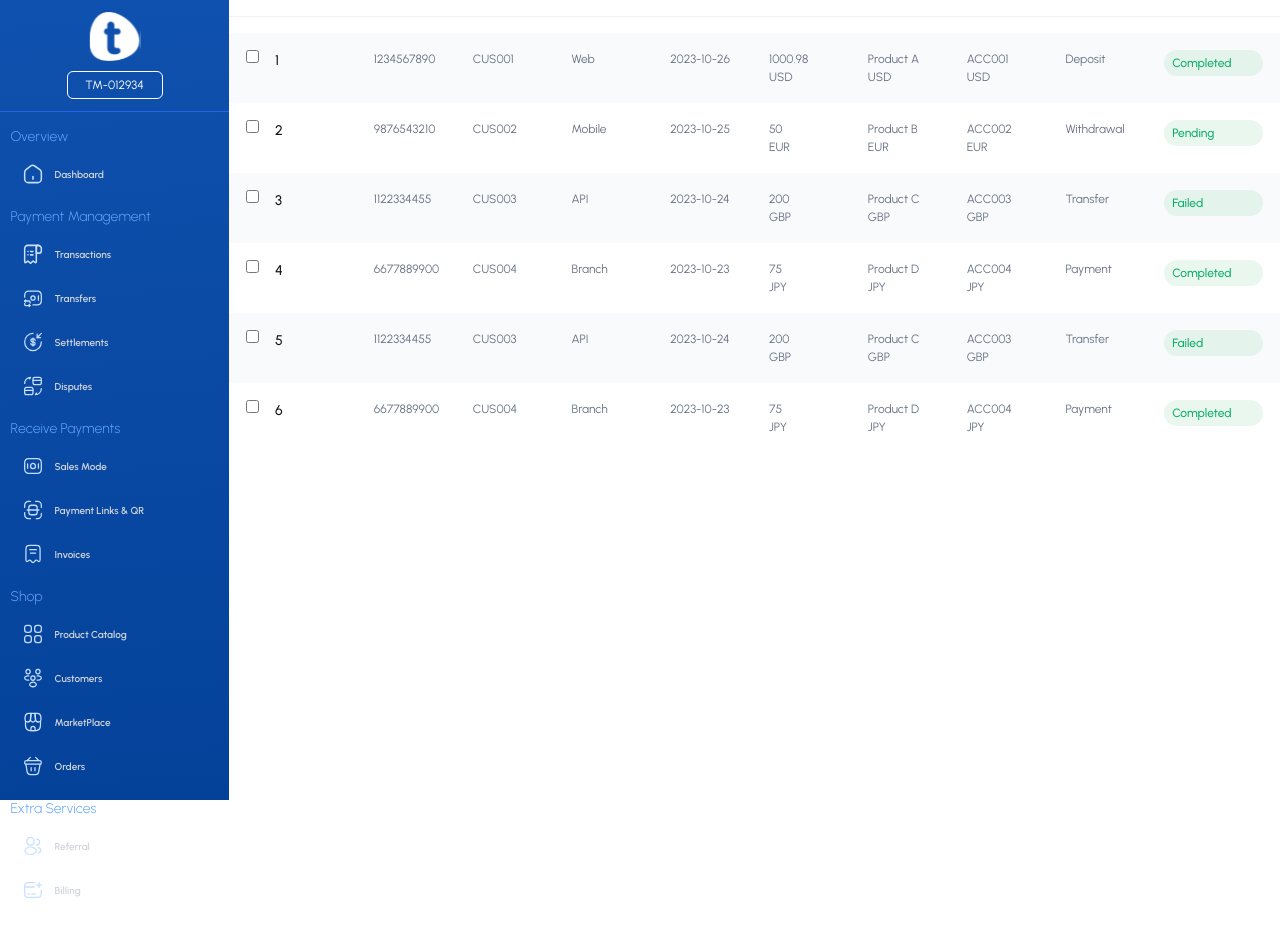
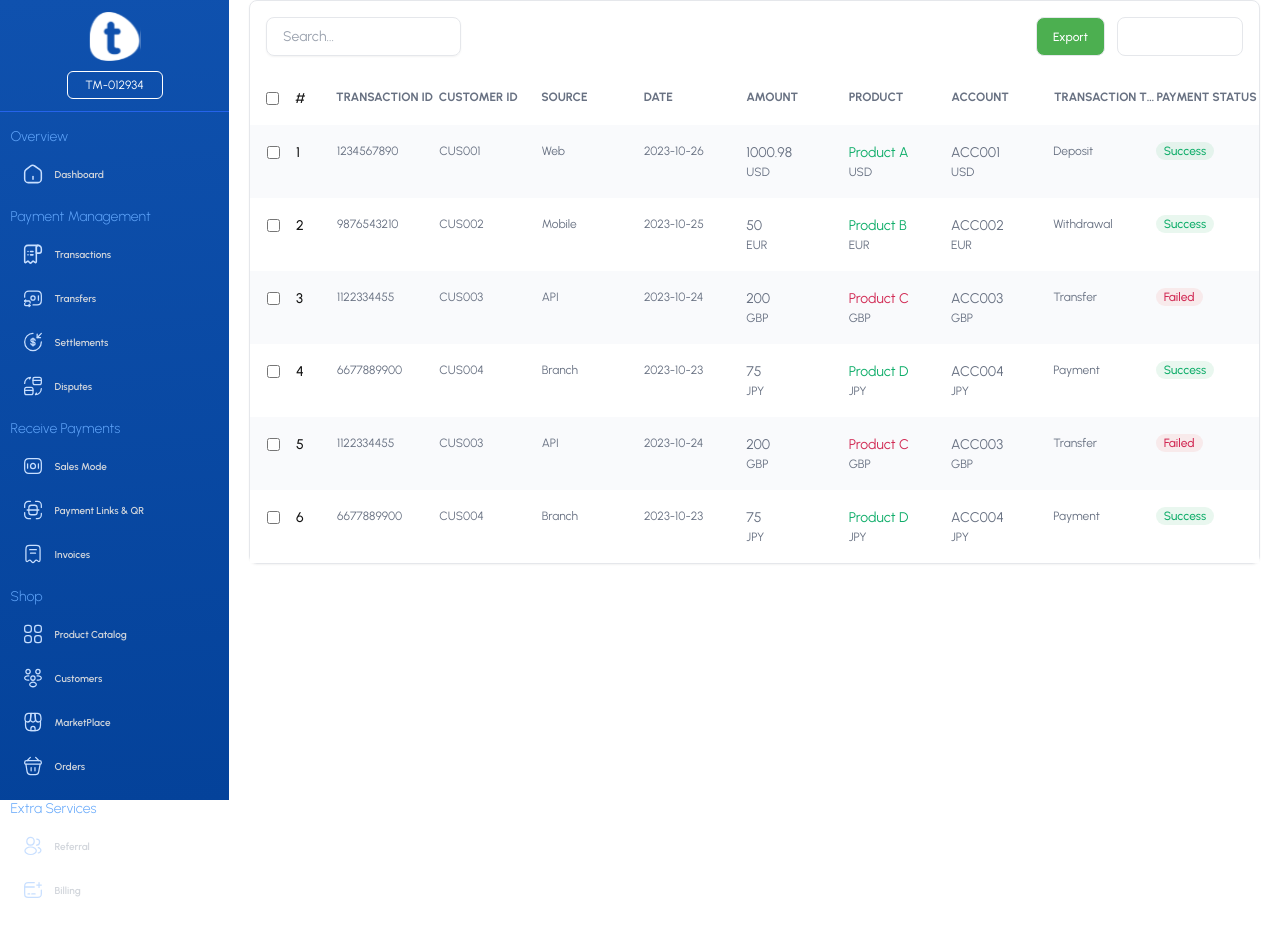
Before and after one commit to ejawuku/Dashboard, a Next.js app: page /transactions in a window 1280 px wide. Built offline with nearby package versions, Linux system fonts and the light colour scheme.

Commit message:
homepage corrections

```diff
--- /dev/null
+++ b/app/(components)/icon-button.tsx
@@ -0,0 +1,20 @@
+import Image from 'next/image';
+
+interface IconButtonProps {
+    backgroundColor?: string;
+    image?: string;
+    text?: string;
+    outlined?: boolean;
+}
+
+const IconButton: React.FC<IconButtonProps> = ({ backgroundColor, image, text, outlined }) => {
+    return (
+        <button className={`flex items-center p-2 ${outlined ? 'border border-black' : ''} ${backgroundColor ? `bg-${backgroundColor}` : ''}`}>
+            {image && (
+                <Image src={image} alt={text || 'icon'} width={20} height={20} className={`${text ? 'mr-2' : ''}`} />
+            )}
+            {text && <span>{text}</span>}
+        </button>
+    );
+};
+export default IconButton;
--- a/app/(components)/transaction-item.tsx
+++ b/app/(components)/transaction-item.tsx
@@ -28,29 +28,29 @@ const TransactionItem: React.FC<TransactionItemProps> = ({
     count,
 }) => {
     return (
-        <div className="flex w-full text-xs font-[400] p-4 text-transactiontextcolor gap-4">
+        <div className="flex w-full text-xs font-[400] py-4 text-transactiontextcolor">
             <div className="flex w-full grow items-start">
-                <input type="checkbox" checked={selected} readOnly className="mr-4" />
-                <div className="w-full truncate text-captextcolor text-sm font-[500]">{count}</div>
+                <input type="checkbox" checked={selected} readOnly className="mx-4 mt-1" />
+                <div className="w-2/5 truncate text-captextcolor text-sm font-[500]">{count}</div>
                 <div className="w-full truncate">{transactionId}</div>
                 <div className="w-full truncate">{customerId}</div>
                 <div className="w-full truncate">{source}</div>
                 <div className="w-full truncate">{date}</div>
                 <div className=" w-full gap-2 items-center">
-                    <div className="w-full">{amount}</div>
+                    <div className="w-full text-sm font-[400]">{amount}</div>
                     <div className="w-full">{currency}</div>
                 </div>
                 <div className=" w-full gap-2 items-center">
-                    <div className="w-full">{product}</div>
+                    <div className={`w-full text-sm font-[400] ${paymentStatus == "Success" ? 'text-successtextcolor' : 'text-failedtextcolor'}`}>{product}</div>
                     <div className="w-full">{currency}</div>
                 </div>
                 <div className=" w-full gap-2 items-center">
-                    <div className="w-full">{account}</div>
+                    <div className="w-full text-sm font-[400] ">{account}</div>
                     <div className="w-full">{currency}</div>
                 </div>
                 <div className="w-full truncate">{transactionType}</div>
-                <div className="w-full truncate">
-                    <div className="rounded-full px-2 py-1 font-[500] text-successtextcolor bg-successcolor whitespace-nowrap">
+                <div className="w-full ">
+                    <div className={`rounded-full px-2 font-[500] max-w-fit flex items-center justify-center ${paymentStatus == "Success" ? 'text-successtextcolor' : 'text-failedtextcolor'} ${paymentStatus == "Success" ? 'bg-successcolor' : 'bg-failedcolor'} whitespace-nowrap`}>
                         {paymentStatus}
                     </div>
                 </div>
--- a/app/(components)/transaction-status-card.tsx
+++ b/app/(components)/transaction-status-card.tsx
@@ -11,7 +11,7 @@ const Transactionstatuscard: React.FC<TransactionstatuscardProps> = ({ backgroun
   return (
     <div className={`${backgroundColor ? backgroundColor : 'bg-white'} rounded-md border-2 ${borderColor ? borderColor : 'border-white'} flex flex-col p-4 gap-5 w-full`}>
       <div className='text-xs font-[500] text-textcolor'>{caption}</div>
-      <div className='text-3xl font-[600] text-textcolor pb-12'>{count}</div>
+      <div className='text-3xl font-[600] text-textcolor md:pb-12'>{count}</div>
     </div>
   );
 };
--- a/app/(components)/transactiontable.tsx
+++ b/app/(components)/transactiontable.tsx
@@ -15,7 +15,7 @@ const TransactionTable: React.FC<TransactiontableProps> = ({ data, title, date }
                 <div className="text-sm text-headercolor font-[600]">{title}</div>
                 <div className="text-xs font-[600] text-headercolor">{date}</div>
             </div>
-            <hr className="border-hrcolor" />
+
 
             <table className="w-full border-none">
                 <tbody>
@@ -37,7 +37,7 @@ const TransactionTable: React.FC<TransactiontableProps> = ({ data, title, date }
                                     transactionType={item.transactionType}
                                     paymentStatus={item.paymentStatus}
                                     selected={false}
-                                    count={index+1}                                />
+                                    count={index + 1} />
                             </td>
                         </tr>
                     ))}
--- a/app/page.tsx
+++ b/app/page.tsx
@@ -12,6 +12,6 @@ import Transactions from "./transactions/page";
 
 export default function Home() {
   return <div>
-    <Transactions />
+    <Dashboard />
   </div>;
 }
--- a/app/transactions/page.tsx
+++ b/app/transactions/page.tsx
@@ -9,7 +9,43 @@ const Transactions = () => {
             <div className="flex flex-row w-full h-screen">
                 <Sidenav />
                 <div className="w-full h-screen bg-white">
-                    <div>
+                    <div className='flex flex-col border rounded-lg shadow-sm mx-5 '>
+                        <div className="flex flex-row justify-between mx-4 mb-8 mt-4">
+                            <div className="flex items-center border border-searchboxcolor shadow-sm rounded-lg px-2 py-2 w-1/5">
+                                {/* <svg xmlns="http://www.w3.org/2000/svg" fill="none" viewBox="0 0 24 24" strokeWidth={1.5} stroke="currentColor" className="w-6 h-6 text-searchiconcolor">
+                                    <path strokeLinecap="round" strokeLinejoin="round" d="M21 21l-5.197-5.197m0 0A7.5 7.5 0 105.196 5.196a7.5 7.5 0 0110.607 10.607z" />
+                                </svg> */}
+
+                                <input type="text" placeholder="Search..." className="ml-2 text-sm font-[400] text-searchtextcolor focus:outline-none" />
+                            </div>
+                            <div className="flex flex-row justify-between gap-3">
+                                <button className="bg-[#4CAF50] border border-searchboxcolor text-xs font-[500] text-white px-4 py-1 rounded-lg hover:bg-blue-100">
+                                    Export
+                                </button>
+                                <button className="bg-buttoncolor border border-searchboxcolor text-xs font-[500] text-white px-4 py-1 rounded-lg hover:bg-blue-600">
+                                    Add Transactions
+                                </button>
+                            </div>
+
+                        </div>
+
+
+                        {/* <Table /> */}
+                        <div className="flex w-full text-xs font-[700]  text-transactiontextcolor">
+                            <div className="flex w-full grow items-start">
+                                <input type="checkbox" checked={false} readOnly className="mx-4 mt-1" />
+                                <div className="w-2/5 truncate text-captextcolor text-sm font-[500]">#</div>
+                                <div className="w-full truncate">TRANSACTION ID</div>
+                                <div className="w-full truncate">CUSTOMER ID</div>
+                                <div className="w-full truncate">SOURCE</div>
+                                <div className="w-full truncate">DATE</div>
+                                <div className=" w-full truncate items-center">AMOUNT</div>
+                                <div className=" w-full truncate items-center">PRODUCT</div>
+                                <div className=" w-full truncate items-center">ACCOUNT</div>
+                                <div className="w-full truncate">TRANSACTION TYPE</div>
+                                <div className=" w-full truncate items-center">PAYMENT STATUS</div>
+                            </div>
+                        </div>
                         <Transactiontable data={[
                             {
                                 transactionId: "1234567890",
@@ -21,7 +57,7 @@ const Transactions = () => {
                                 account: "ACC001",
                                 currency: "USD",
                                 transactionType: "Deposit",
-                                paymentStatus: "Completed"
+                                paymentStatus: "Success"
                             },
                             {
                                 transactionId: "9876543210",
@@ -33,7 +69,7 @@ const Transactions = () => {
                                 account: "ACC002",
                                 currency: "EUR",
                                 transactionType: "Withdrawal",
-                                paymentStatus: "Pending"
+                                paymentStatus: "Success"
                             },
                             {
                                 transactionId: "1122334455",
@@ -57,7 +93,7 @@ const Transactions = () => {
                                 account: "ACC004",
                                 currency: "JPY",
                                 transactionType: "Payment",
-                                paymentStatus: "Completed"
+                                paymentStatus: "Success"
                             },
                             {
                                 transactionId: "1122334455",
@@ -81,7 +117,7 @@ const Transactions = () => {
                                 account: "ACC004",
                                 currency: "JPY",
                                 transactionType: "Payment",
-                                paymentStatus: "Completed"
+                                paymentStatus: "Success"
                             }
                         ]} title={''} />
 
--- a/tailwind.config.ts
+++ b/tailwind.config.ts
@@ -12,6 +12,8 @@ export default {
         background: "var(--background)",
         foreground: "var(--foreground)",
         nav_hover: "var(--sidebar-hover)",
+        'textcolor': '#151515',
+        'subtextcolor': '#49454F',
         'valuecolor': '#0B4CA7',
         'captextcolor': '#151515',
         'subtitlecolor': '#49454FCC',
@@ -21,6 +23,7 @@ export default {
         'pendingcolor': '#F2C94C1A',
         'successbordercolor': '#27AE604D',
         'successtextcolor': '#0EAD69',
+        'failedtextcolor': '#D12953',
         'failedbordercolor': '#EB57574D',
         'pendingbordercolor': '#F2C94C4D',
         'summarycolor': '#3E516A',
```
Also changed, not shown: app/dashboard/page.tsx (+6 -6 lines).
